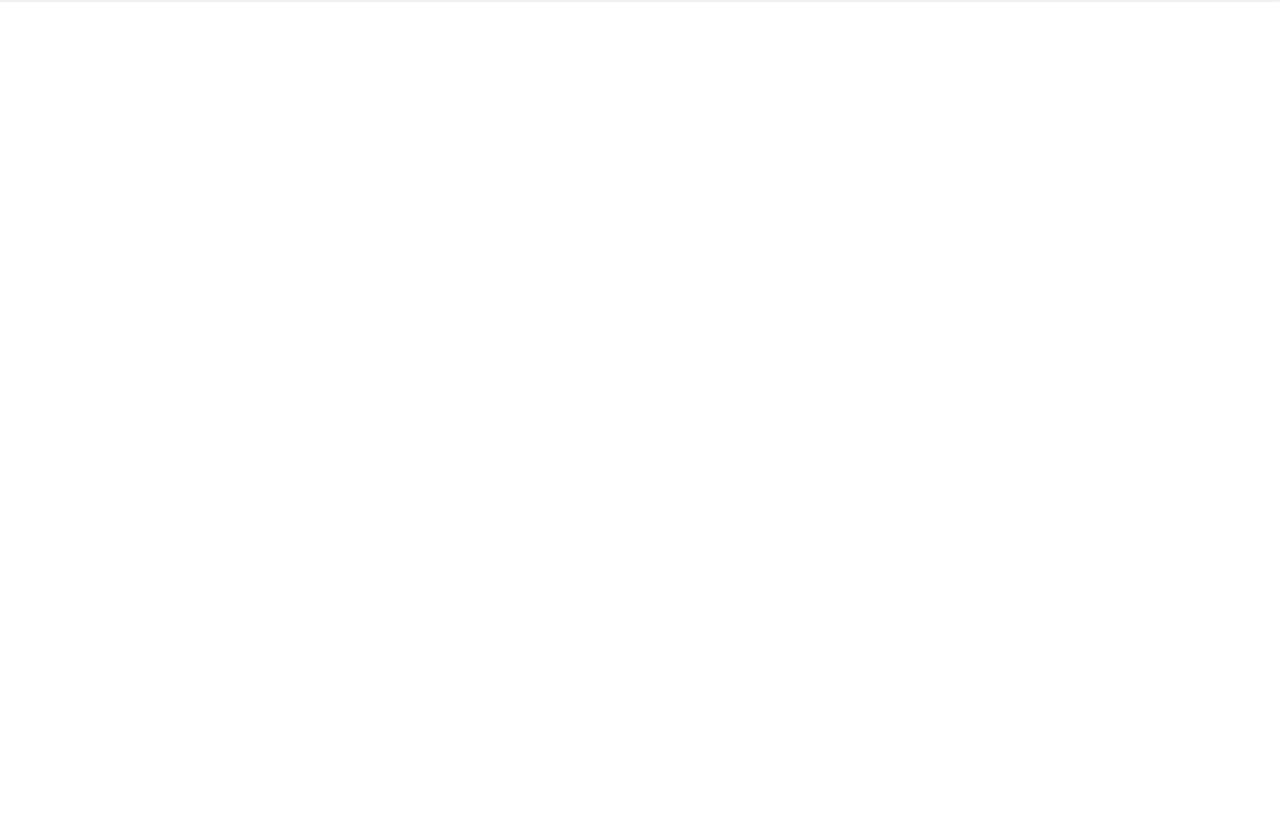
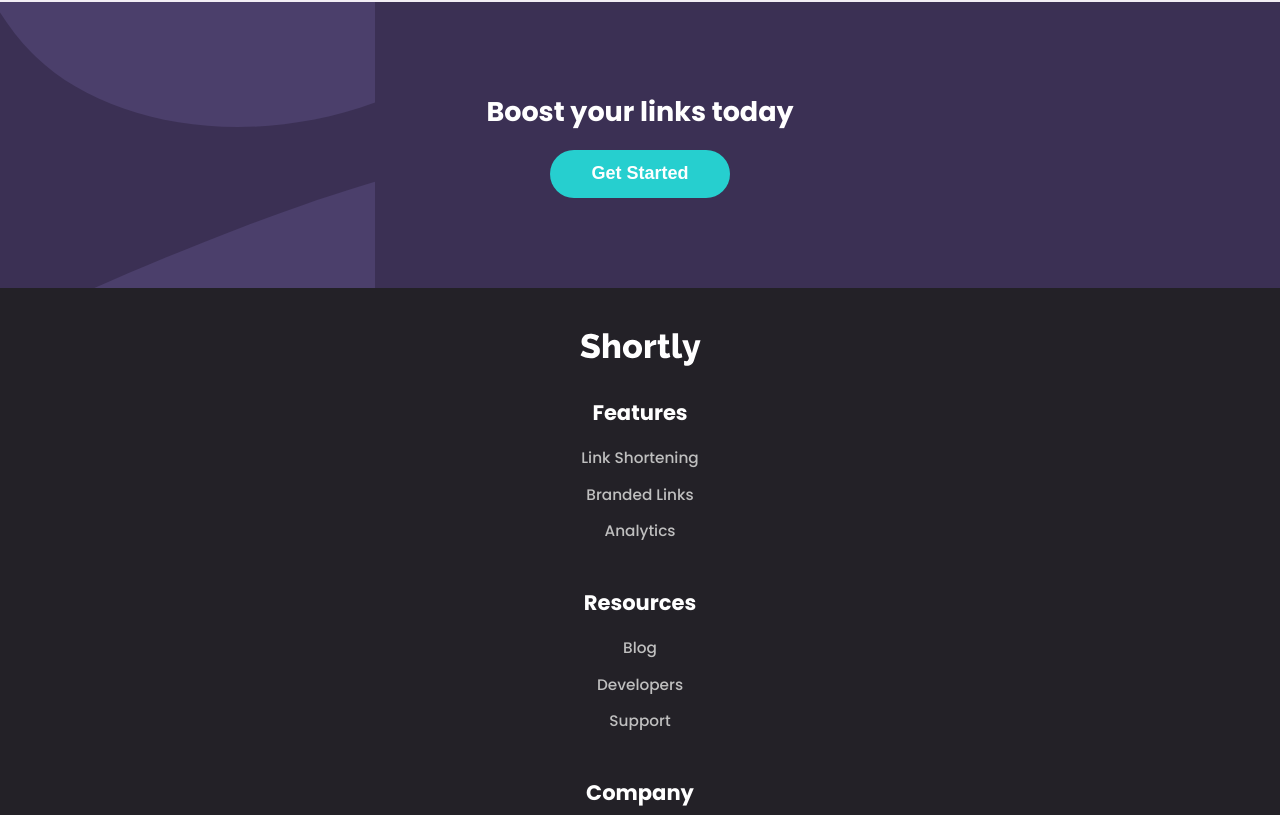
Before and after one commit to chetas411/TIF-Shortly, a React (Create React App) app: page / in a window 1280 px wide. Shown: the part 3505-4320 px from the top of the page. Before the commit the page ends 3507 px from the top, so only its background shows below. Built offline with nearby package versions, Linux system fonts and the light colour scheme.

Commit message:
footer done

```diff
--- a/src/App.jsx
+++ b/src/App.jsx
@@ -2,6 +2,8 @@ import React from 'react';
 import Header from './components/Header/Header';
 import Showcase from './components/Showcase/Showcase';
 import LinkSection from './components/LinkSection/LinkSection';
+import EndSection from './components/EndSection/EndSection';
+import Footer from './components/Footer/Footer';
 
 const App = () => {
     return (
@@ -9,6 +11,8 @@ const App = () => {
             <Header />
             <Showcase />
             <LinkSection />
+            <EndSection />
+            <Footer />
         </div>
     );
 };
--- /dev/null
+++ b/src/components/EndSection/EndSection.jsx
@@ -0,0 +1,34 @@
+import React from 'react';
+import styled from 'styled-components';
+import BgImg from '../../assets/images/bg-boost-mobile.svg';
+import ButtonRounded from '../UI/Buttons/ButtonRounded';
+
+const Box = styled.section`
+    display: flex;
+    width: 100%;
+    padding: 5rem 1rem;
+    flex-direction: column;
+    justify-content: center;
+    align-items: center;
+    background: url(${BgImg});
+    background-repeat: no-repeat;
+    background-position: left top;
+    background-color: #3b3054;
+
+    & h1 {
+        text-align: center;
+        margin-bottom: 1rem;
+        color: #ffffff;
+    }
+`;
+
+const EndSection = () => {
+    return (
+        <Box>
+            <h1>Boost your links today</h1>
+            <ButtonRounded btnWidth="10rem" btnColor="#ffffff" btnBgColor="#26cfcf">Get Started</ButtonRounded>
+        </Box>
+    )
+}
+
+export default EndSection;
--- /dev/null
+++ b/src/components/Footer/Footer.jsx
@@ -0,0 +1,88 @@
+import React from 'react';
+import styled from 'styled-components';
+import Logo from '../../assets/images/logo - light.svg';
+import FacebookIcon from '../../assets/images/icon-facebook.svg';
+import TwitterIcon from '../../assets/images/icon-twitter.svg';
+import PinterestIcon from '../../assets/images/icon-pinterest.svg';
+import InstagramIcon from '../../assets/images/icon-instagram.svg';
+
+const Container = styled.footer`
+    display: flex;
+    flex-direction: column;
+    width: 100%;
+    padding: 2.5rem;
+    justify-content: center;
+    align-items: center;
+    background-color: #232127;
+    color: #ffffff;
+    & .footer-cols {
+        display: flex;
+        flex-direction: column;
+        justify-content: center;
+        align-items: center;
+        margin-top: 1.75rem;
+        & h3 {
+            margin-bottom: 1rem;
+        }
+        & ul {
+            text-align: center;
+            color: 	#bfbfbf;
+            & li {
+                display: block;
+                margin-bottom: 0.75rem;
+                font-size: 0.85rem;
+                list-style: none;
+            }
+        }
+    }
+
+    & #social-handles {
+        display: flex;
+        width: 75%;
+        justify-content: space-around;
+        align-items: center;
+        margin-top: 1rem;
+    }
+`;
+
+const Footer = () => {
+    return (
+        <Container>
+            <img src={Logo} alt="Shortly" />
+            <div className="footer-cols">
+                <h3>Features</h3>
+                <ul>
+                    <li>Link Shortening</li>
+                    <li>Branded Links</li>
+                    <li>Analytics</li>
+                </ul>
+            </div>
+            <div className="footer-cols">
+                <h3>Resources</h3>
+                <ul>
+                    <li>Blog</li>
+                    <li>Developers</li>
+                    <li>Support</li>
+                </ul>
+            </div>
+            <div className="footer-cols">
+                <h3>Company</h3>
+                <ul>
+                    <li>About</li>
+                    <li>Our Team</li>
+                    <li>Carrers</li>
+                    <li>Contact</li>
+                </ul>
+            </div>
+            <div id="social-handles">
+                <a href="#"><img src={FacebookIcon} alt="facebook" /></a>
+                <a href="#"><img src={TwitterIcon} alt="twitter" /></a>
+                <a href="#"><img src={PinterestIcon} alt="pinterest" /></a>
+                <a href="#"><img src={InstagramIcon} alt="instagram" /></a>
+            </div>
+
+        </Container>
+    )
+}
+
+export default Footer;
```
Also changed, not shown: src/assets/images/logo - light.svg (added).
